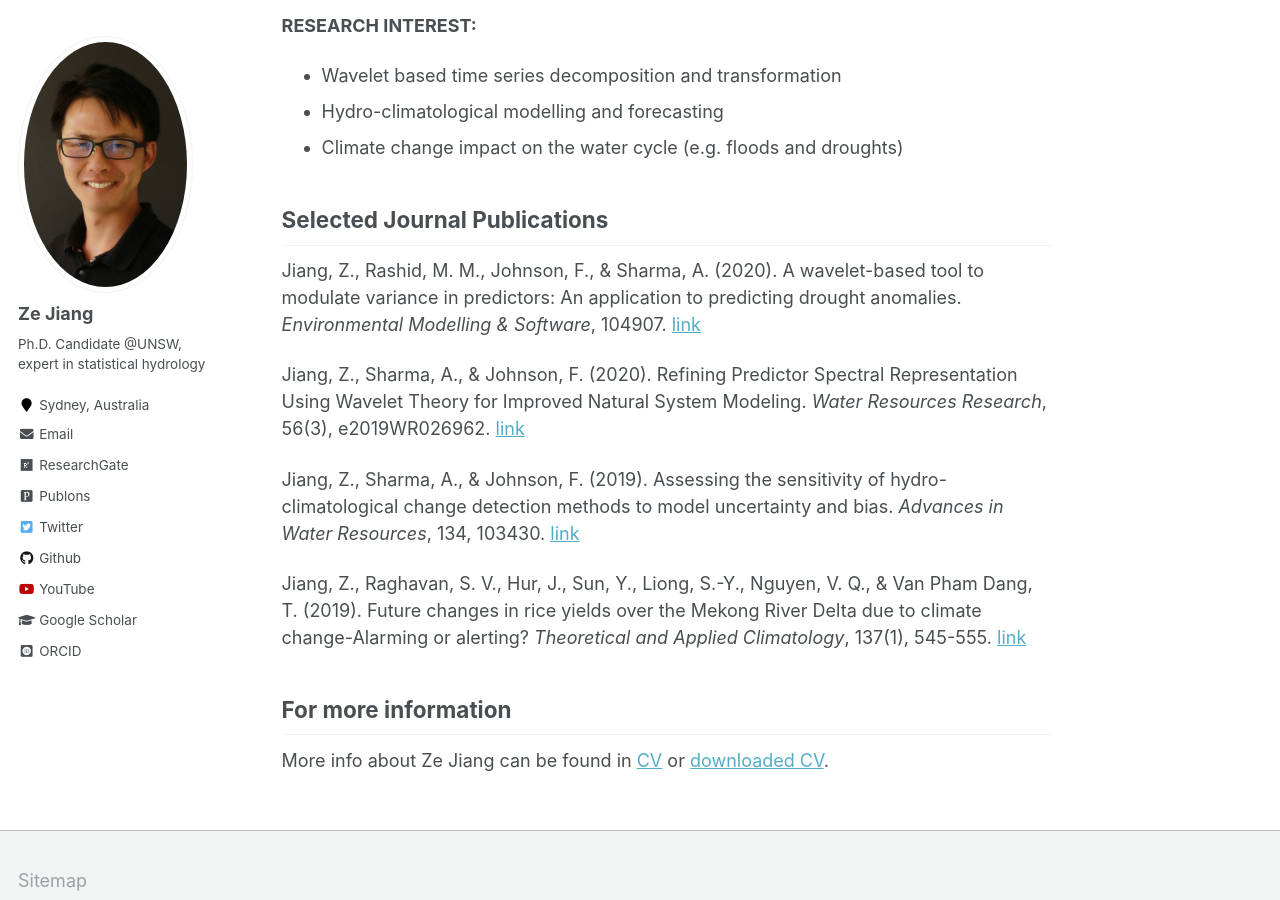
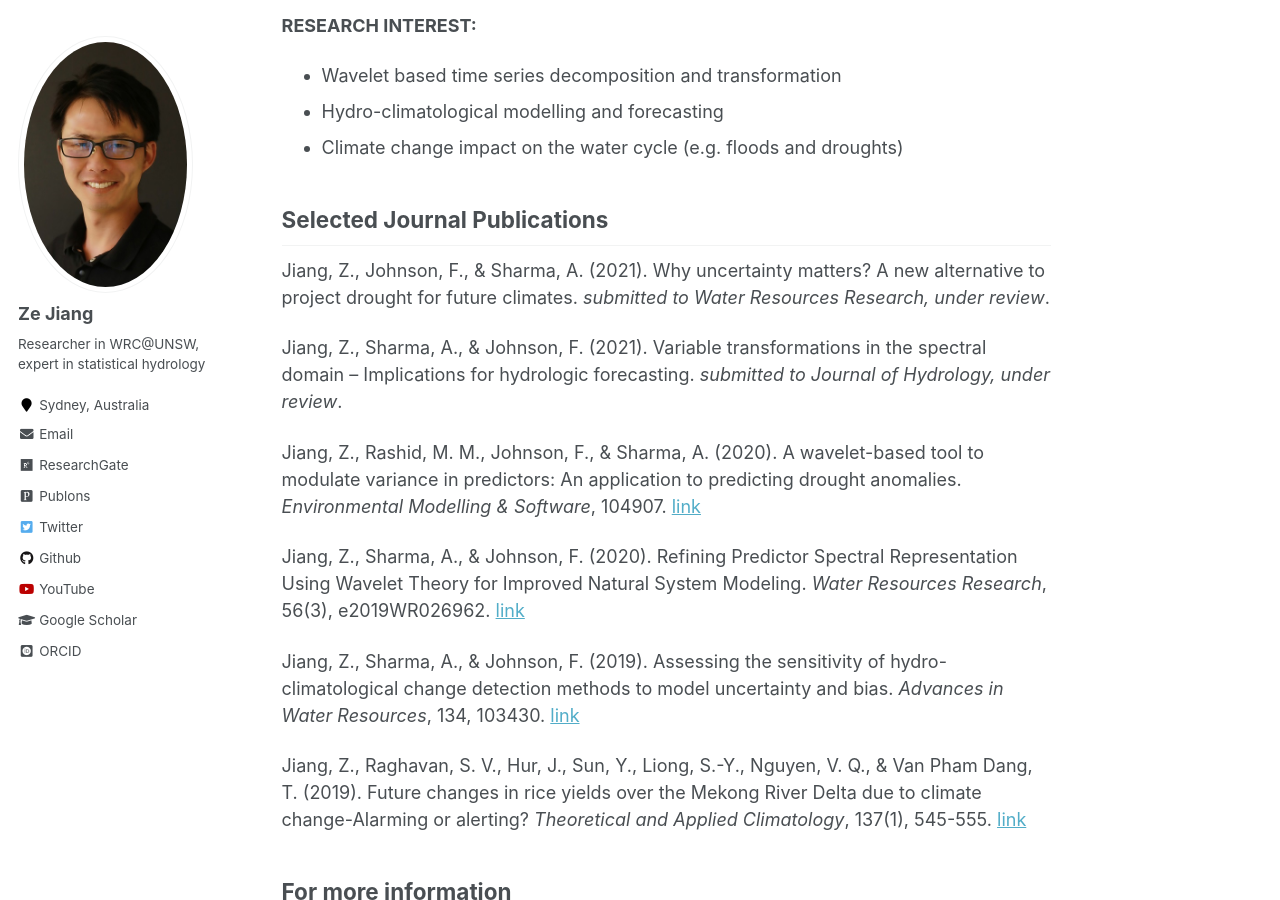
Before and after one commit to zejiang-unsw/zejiang-unsw.github.io, a Jekyll site: the page built from _pages/about.md, in a window 1280 px wide and 900 px high, scrolled down 402 px. Built offline with Jekyll 4.4.1, drawn with Linux system fonts in a browser that asks for light colours; some web fonts are replaced.

Commit message:
include two papers

```diff
--- a/_config.yml
+++ b/_config.yml
@@ -82,7 +82,7 @@ analytics:
 author:
   name             : "Ze Jiang"
   avatar           : "profile.jpg"
-  bio              : "Ph.D. Candidate @UNSW, expert in statistical hydrology"
+  bio              : "Researcher in WRC@UNSW, expert in statistical hydrology"
   location         : "Sydney, Australia"
   employer         :
   pubmed           : #"https://www.ncbi.nlm.nih.gov/pubmed/?term=john+snow"
--- a/_pages/about.md
+++ b/_pages/about.md
@@ -20,6 +20,10 @@ I am an engineer, hydro-climatologist and researcher. My research focuses on dro
 
 
 ## Selected Journal Publications
+Jiang, Z., Johnson, F., & Sharma, A. (2021). Why uncertainty matters? A new alternative to project drought for future climates. *submitted to Water Resources Research, under review*.
+
+Jiang, Z., Sharma, A., & Johnson, F. (2021). Variable transformations in the spectral domain – Implications for hydrologic forecasting. *submitted to Journal of Hydrology, under review*.
+
 Jiang, Z., Rashid, M. M., Johnson, F., & Sharma, A. (2020). A wavelet-based tool to modulate variance in predictors: An application to predicting drought anomalies. *Environmental Modelling & Software*, 104907. [link](https://doi.org/10.1016/j.envsoft.2020.104907)
 
 Jiang, Z., Sharma, A., & Johnson, F. (2020). Refining Predictor Spectral Representation Using Wavelet Theory for Improved Natural System Modeling. *Water Resources Research*, 56(3), e2019WR026962. [link](https://doi.org/10.1029/2019WR026962)
```
Also changed, not shown: _pages/cv.md (+1 -1 lines).
